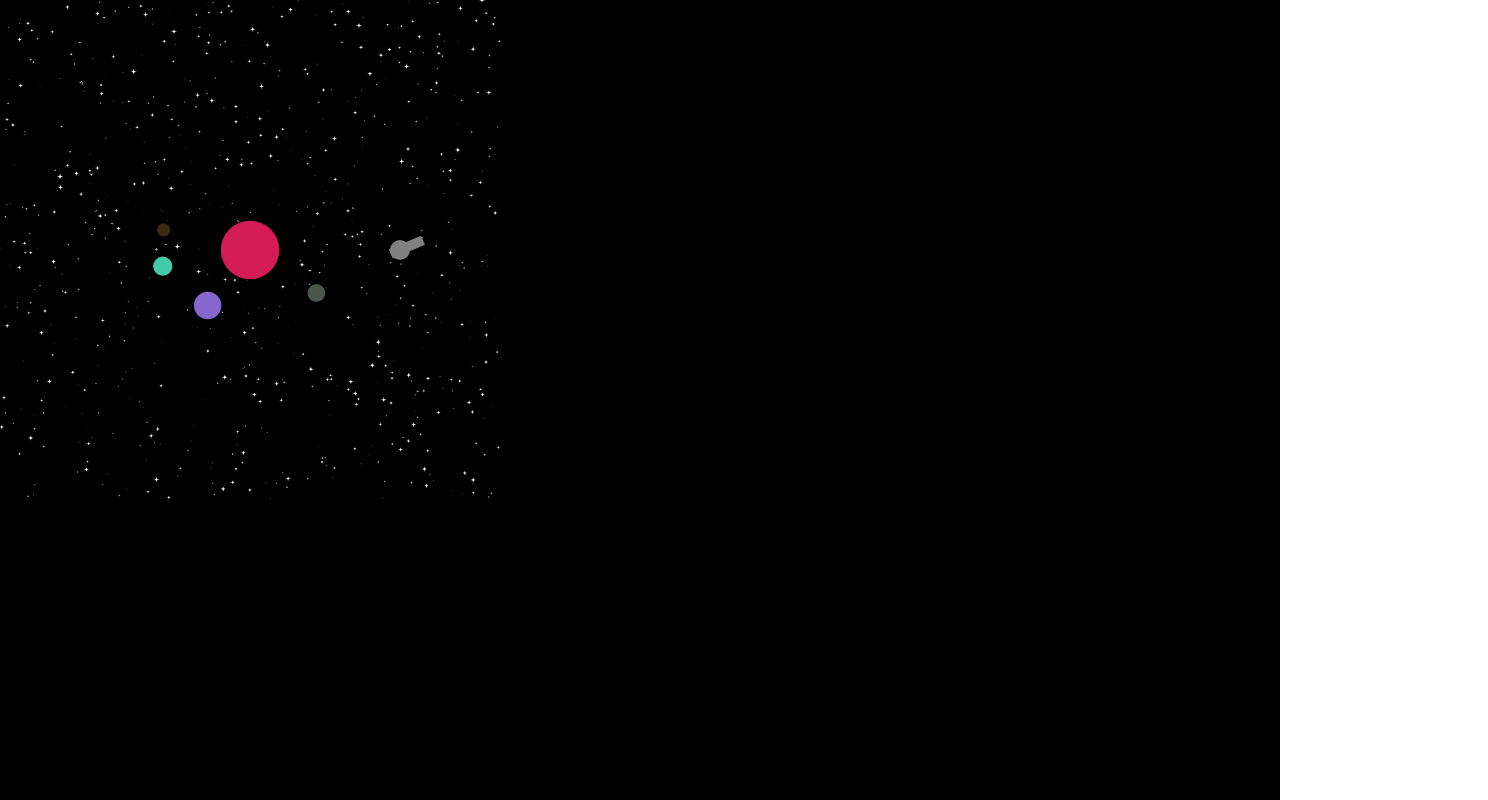
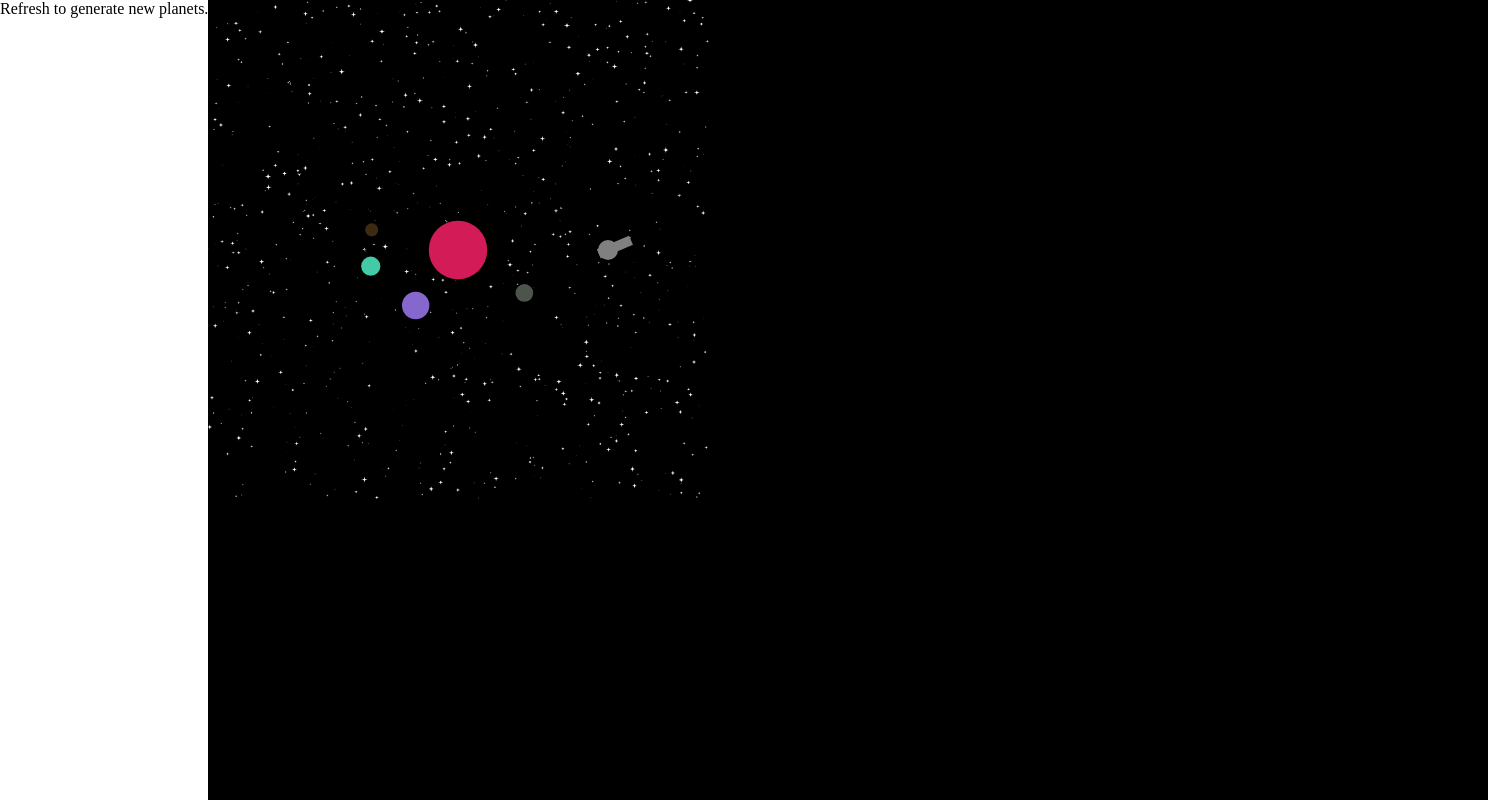
Before and after one commit to Jmtri7/SpaceGame, a plain HTML site: page docs/index.html in a window 1280 px wide. Shown: the whole page, 1488 px wide, since content can reach past the window. Drawn offline with Linux system fonts and the light colour scheme.

Commit message:
Update index.html

```diff
--- a/docs/index.html
+++ b/docs/index.html
@@ -6,6 +6,7 @@
 	<script src="Entity.js"></script>
 </head>
 <body>
+	Refresh to generate new planets.
 	<script type="text/javascript">
 		var R = new Renderer();
 		var system = new System();
```
